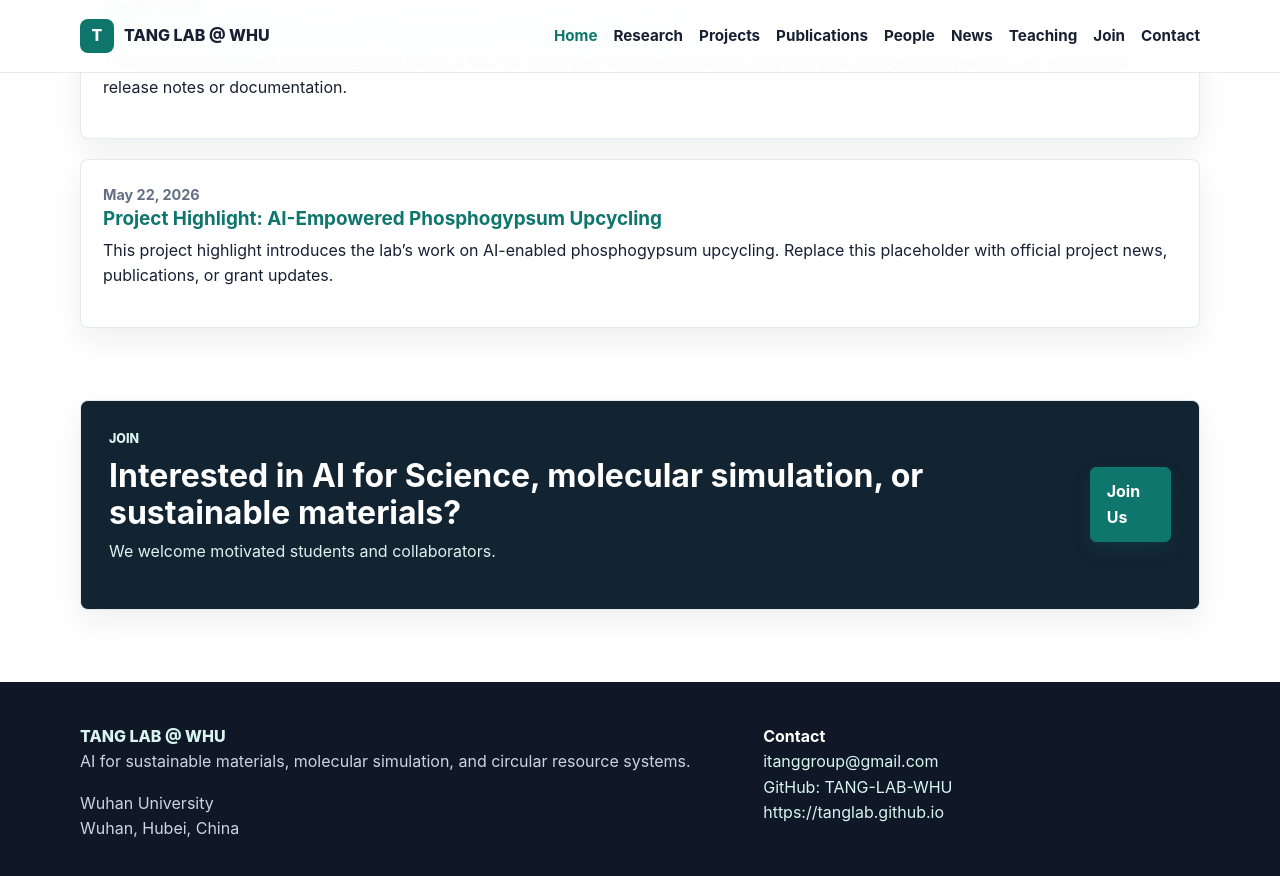
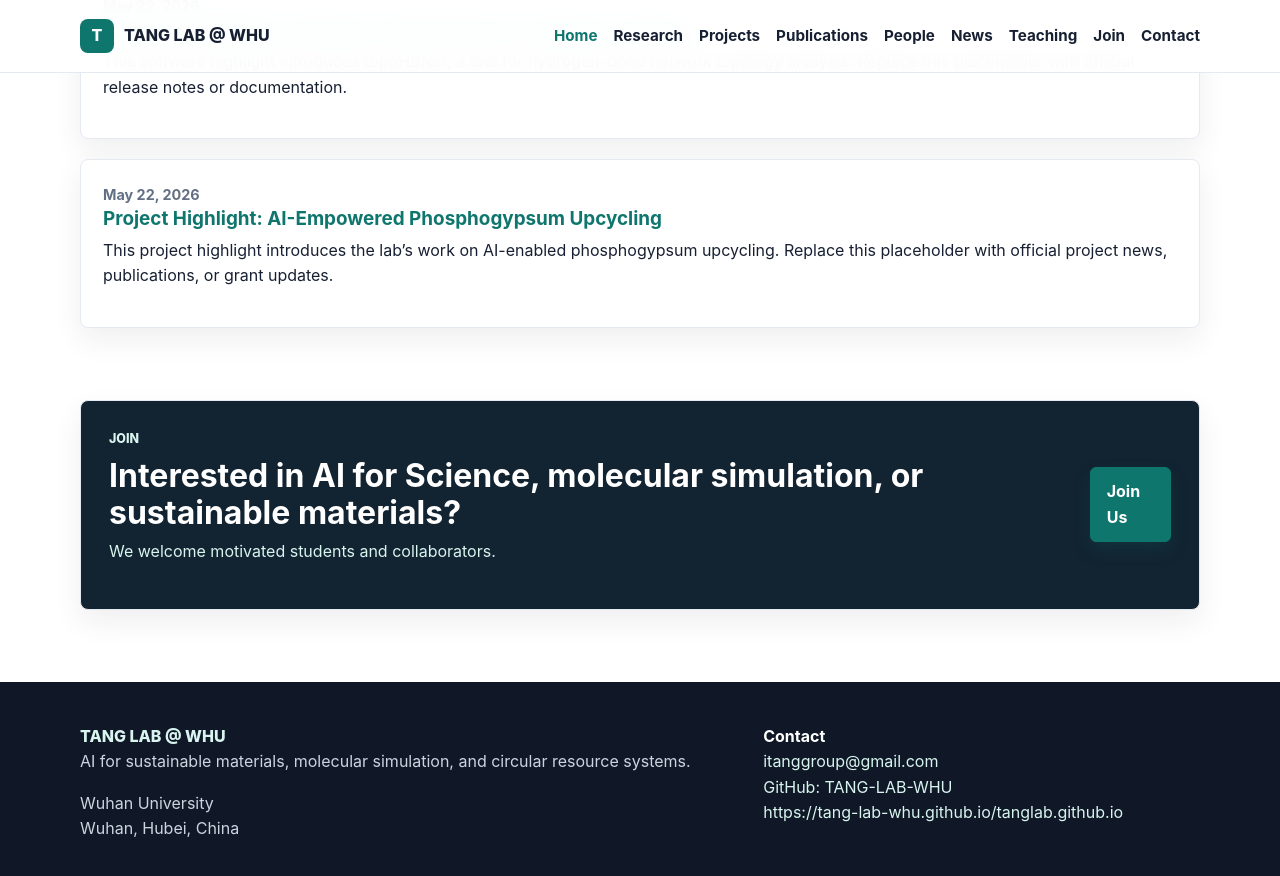
Before and after one commit to TANG-LAB-WHU/tanglab.github.io, a Jekyll site: the page built from index.html, in a window 1280 px wide and 900 px high, scrolled down 3631 px. Shown: the top 876 px of the window. Built offline with Jekyll 4.4.1, drawn with Linux system fonts in a browser that asks for light colours.

Commit message:
fix: adjust jekyll url and baseurl for GitHub Pages subfolder deployment

```diff
--- a/_config.yml
+++ b/_config.yml
@@ -1,7 +1,7 @@
 title: "TANG LAB @ WHU"
 description: "AI-driven and simulation-informed research for sustainable materials, molecular systems, and circular resource technologies."
-url: "https://tanglab.github.io"
-baseurl: ""
+url: "https://tang-lab-whu.github.io"
+baseurl: "/tanglab.github.io"
 
 email: "itanggroup@gmail.com"
 github: "https://github.com/TANG-LAB-WHU"
--- a/_data/site.yml
+++ b/_data/site.yml
@@ -4,7 +4,7 @@
 location: "Wuhan, Hubei, China"
 email: "itanggroup@gmail.com"
 github: "https://github.com/TANG-LAB-WHU"
-site_url: "https://tanglab.github.io"
+site_url: "https://tang-lab-whu.github.io/tanglab.github.io"
 tagline: "AI for sustainable materials, molecular simulation, and circular resource systems."
 hero_summary: >
   TANG LAB at Wuhan University develops AI-driven, simulation-informed, and sustainability-aware
```
Also changed, not shown: Gemfile.lock.
